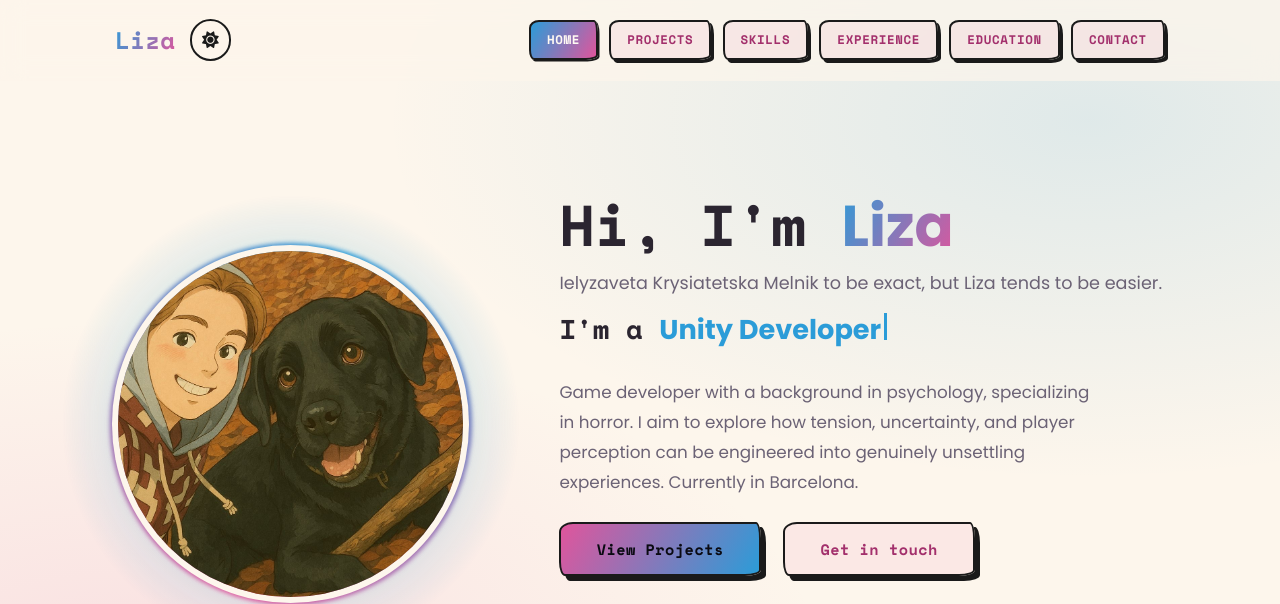
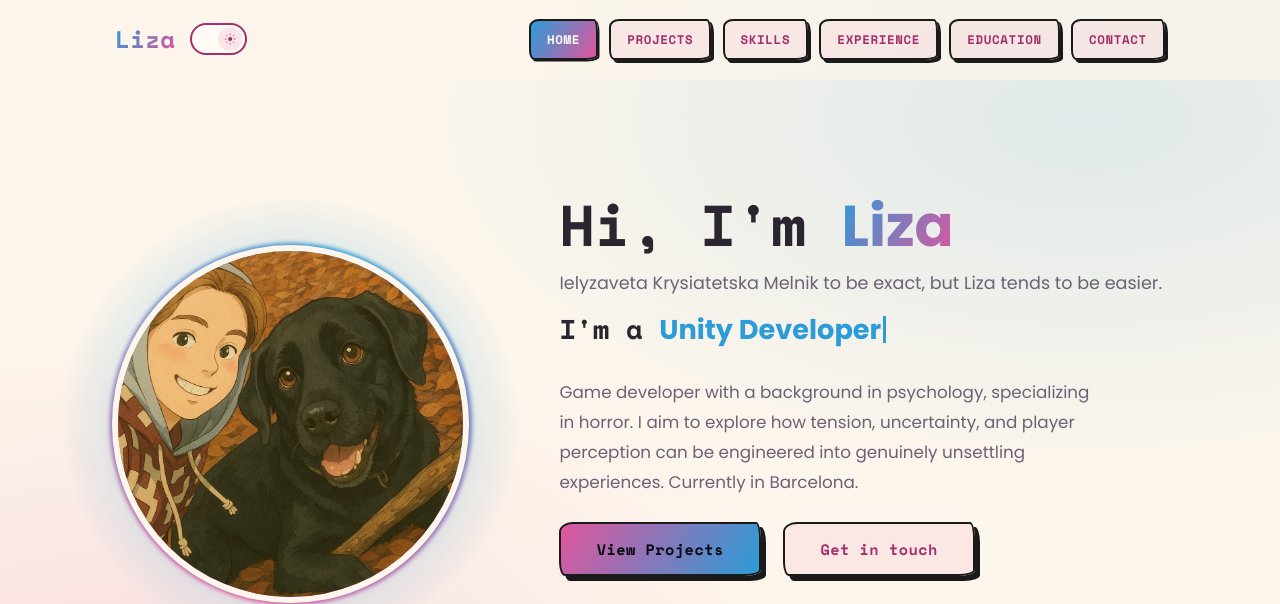
Before and after one commit to Pickles03/portfolio-liza-front, a plain HTML site: page index.html in a window 1280 px wide. Both pictures are taken after a click on the switch "Toggle light/dark mode". Shown: the top 604 px of the page. Drawn offline with nearby package versions, Linux system fonts and the light colour scheme.

Commit message:
Bug fixes, toggle button

```diff
--- a/css/styles.css
+++ b/css/styles.css
@@ -132,22 +132,58 @@ header.scrolled{
 .theme-toggle{
     display: inline-flex;
     align-items: center;
-    justify-content: center;
     flex-shrink: 0;
-    width: 2.6rem;
-    height: 2.6rem;
-    border-radius: 50%;
+    width: 3.6rem;
+    height: 2rem;
+    padding: 0.2rem;
+    border-radius: 999px;
     border: 2px solid var(--purple);
-    background-color: transparent;
-    color: var(--accent-light);
-    font-size: 1.05rem;
+    background-color: var(--surface);
     cursor: pointer;
-    transition: 0.2s ease;
+    transition: border-color 0.2s ease, background-color 0.2s ease;
 }
 
 .theme-toggle:hover{
-    background-color: rgba(var(--purple-rgb), 0.15);
-    transform: scale(1.08);
+    border-color: var(--accent-light);
+}
+
+.theme-toggle-knob{
+    display: inline-flex;
+    align-items: center;
+    justify-content: center;
+    width: 1.5rem;
+    height: 1.5rem;
+    border-radius: 50%;
+    background-color: var(--purple);
+    color: var(--bg);
+    font-size: 0.75rem;
+    transform: translateX(0);
+    transition: transform 0.25s ease, background-color 0.2s ease, color 0.2s ease, border-color 0.2s ease;
+}
+
+.theme-toggle-knob i{
+    display: block;
+    line-height: 1;
+}
+
+.theme-toggle-knob svg{
+    display: block;
+    width: 1em;
+    height: 1em;
+}
+
+:root[data-theme="light"] .theme-toggle{
+    border-color: var(--accent-light);
+}
+
+:root[data-theme="light"] .theme-toggle:hover{
+    border-color: var(--purple);
+}
+
+:root[data-theme="light"] .theme-toggle-knob{
+    transform: translateX(1.45rem);
+    background-color: rgba(var(--purple-rgb), 0.12);
+    color: var(--accent-light);
 }
 
 nav{
@@ -505,17 +541,15 @@ main > .section:first-child{
 }
 
 #typedWord{
-    position: relative;
     color: var(--blue);
 }
 
-#typedWord::after{
-    content: "";
-    position: absolute;
-    top: 0.1em;
-    right: -6px;
+.typed-cursor{
+    display: inline-block;
     width: 3px;
     height: 1em;
+    margin-left: 2px;
+    vertical-align: -0.15em;
     background-color: var(--blue);
     animation: blinkCursor 0.8s steps(1) infinite;
 }
@@ -1079,15 +1113,6 @@ footer{
     background-color: rgba(253, 246, 236, 0.92);
 }
 
-:root[data-theme="light"] .theme-toggle{
-    border-color: #1a1a1a;
-    color: #1a1a1a;
-}
-
-:root[data-theme="light"] .theme-toggle:hover{
-    background-color: rgba(0, 0, 0, 0.06);
-}
-
 :root[data-theme="light"] nav a,
 :root[data-theme="light"] .btn{
     border-color: #1a1a1a;
--- a/index.html
+++ b/index.html
@@ -22,8 +22,8 @@
     <header id="siteHeader">
         <div class="header-left">
             <a href="index.html" class="logo">Liza</a>
-            <button id="themeToggle" class="theme-toggle" type="button" aria-label="Toggle light/dark mode">
-                <i class="fa-solid fa-moon"></i>
+            <button id="themeToggle" class="theme-toggle" type="button" role="switch" aria-checked="false" aria-label="Toggle light/dark mode">
+                <span class="theme-toggle-knob"><i class="fa-solid fa-moon"></i></span>
             </button>
         </div>
 
@@ -50,7 +50,7 @@
                 <div class="home-content">
                     <h1>Hi, I'm <span class="grad-text">Liza</span></h1>
                     <h4>Ielyzaveta Krysiatetska Melnik to be exact, but Liza tends to be easier.</h4>
-                    <h3 class="typing-text">I'm a <span id="typedWord"></span></h3>
+                    <h3 class="typing-text">I'm a <span id="typedWord"></span><span class="typed-cursor" aria-hidden="true"></span></h3>
                     <p>Game developer with a background in psychology, specializing in horror. I aim to explore how tension, uncertainty, and player perception can be engineered into genuinely unsettling experiences. Currently in Barcelona.</p>
                     <div class="cta-group">
                         <a href="projects.html" class="btn btn-solid">View Projects</a>
--- a/js/index.js
+++ b/js/index.js
@@ -2,14 +2,17 @@ const themeToggle = document.getElementById('themeToggle');
 
 if (themeToggle){
     const THEME_KEY = 'theme';
+    const themeToggleKnob = themeToggle.querySelector('.theme-toggle-knob');
 
     function applyTheme(theme){
         if (theme === 'light'){
             document.documentElement.setAttribute('data-theme', 'light');
-            themeToggle.innerHTML = '<i class="fa-solid fa-sun"></i>';
+            themeToggleKnob.innerHTML = '<svg viewBox="0 0 24 24" fill="none" stroke="currentColor" stroke-width="1.4" stroke-linecap="round"><circle cx="12" cy="12" r="4.2" fill="currentColor" stroke="none"/><line x1="12" y1="1.5" x2="12" y2="4"/><line x1="12" y1="20" x2="12" y2="22.5"/><line x1="1.5" y1="12" x2="4" y2="12"/><line x1="20" y1="12" x2="22.5" y2="12"/><line x1="4.4" y1="4.4" x2="6.1" y2="6.1"/><line x1="17.9" y1="17.9" x2="19.6" y2="19.6"/><line x1="4.4" y1="19.6" x2="6.1" y2="17.9"/><line x1="17.9" y1="6.1" x2="19.6" y2="4.4"/></svg>';
+            themeToggle.setAttribute('aria-checked', 'true');
         } else {
             document.documentElement.removeAttribute('data-theme');
-            themeToggle.innerHTML = '<i class="fa-solid fa-moon"></i>';
+            themeToggleKnob.innerHTML = '<i class="fa-solid fa-moon"></i>';
+            themeToggle.setAttribute('aria-checked', 'false');
         }
     }
 
@@ -245,7 +248,7 @@ function initSpotlight(scrollId, stageId, progressId, hintId){
 
             panel.style.opacity = opacity.toFixed(3);
             panel.style.transform = `translateY(${translateY.toFixed(1)}px) scale(${scale.toFixed(3)})`;
-            panel.style.filter = `blur(${blur.toFixed(2)}px)`;
+            panel.style.filter = blur > 0.05 ? `blur(${blur.toFixed(2)}px)` : '';
             panel.style.pointerEvents = absProgress < 0.5 ? 'auto' : 'none';
         });
 
```
Also changed, not shown: contact.html (+2 -2 lines), education.html (+2 -2 lines), experience.html (+2 -2 lines), projects.html (+2 -2 lines), skills.html (+2 -2 lines).
